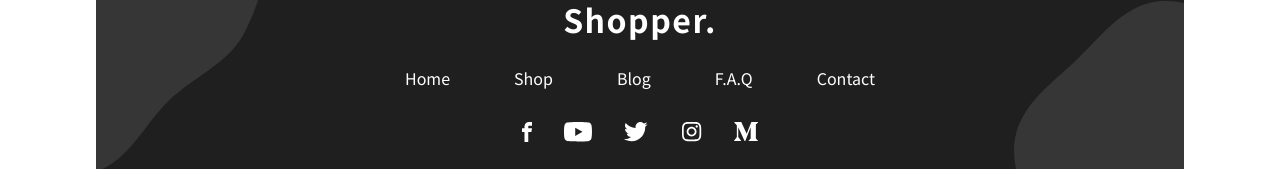
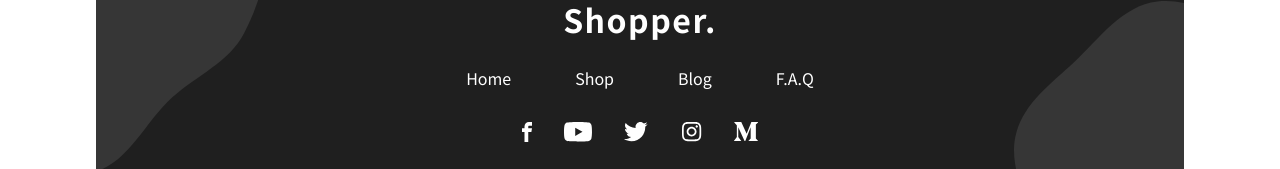
Before and after one commit to Ahd-3hd/next-ecommerce-ts, a Next.js app: page /shop in a window 1280 px wide. Shown: the part 2572-2741 px from the top of the page. Built offline with nearby package versions, Linux system fonts and the light colour scheme.

Commit message:
few tweaks

```diff
--- a/components/Footer/index.tsx
+++ b/components/Footer/index.tsx
@@ -66,7 +66,7 @@ const Footer = () => {
             </Link>
           </FooterLinksMenuItem>
           <FooterLinksMenuItem>
-            <Link href="/Shop" passHref>
+            <Link href="/shop" passHref>
               <FooterLink>Shop</FooterLink>
             </Link>
           </FooterLinksMenuItem>
@@ -78,11 +78,6 @@ const Footer = () => {
           <FooterLinksMenuItem>
             <Link href="/faq" passHref>
               <FooterLink>F.A.Q</FooterLink>
-            </Link>
-          </FooterLinksMenuItem>
-          <FooterLinksMenuItem>
-            <Link href="/contact" passHref>
-              <FooterLink>Contact</FooterLink>
             </Link>
           </FooterLinksMenuItem>
         </FooterLinksMenu>
--- a/components/Navbar/index.style.tsx
+++ b/components/Navbar/index.style.tsx
@@ -212,11 +212,10 @@ export const MobileMenu = ({ toggleMenu }) => {
     { href: "/shop", text: "Shop" },
     { href: "/blog", text: "Blog" },
     { href: "/faq", text: "F.A.Q" },
-    { href: "/contact", text: "Contact" },
   ]);
   useEffect(() => {
     setActiveLink(router.pathname);
-  }, []);
+  }, [router]);
   return (
     <MobileMenuList toggleMenu={toggleMenu}>
       {links.map((item) => (
@@ -239,13 +238,12 @@ export const DesktopMenu = () => {
     { href: "/shop", text: "Shop" },
     { href: "/blog", text: "Blog" },
     { href: "/faq", text: "F.A.Q" },
-    { href: "/contact", text: "Contact" },
   ]);
   const [activeLink, setActiveLink] = useState("/");
 
   useEffect(() => {
     setActiveLink(router.pathname);
-  }, []);
+  }, [router]);
   return (
     <DesktopMenuList>
       {links.map((item) => (
--- a/pages/shop/index.tsx
+++ b/pages/shop/index.tsx
@@ -147,6 +147,7 @@ export default function Shop({ products }) {
 }
 
 export async function getServerSideProps(context) {
+  console.log(context);
   const products = filterData(dummyProducts, context.query);
   return {
     props: {
```
